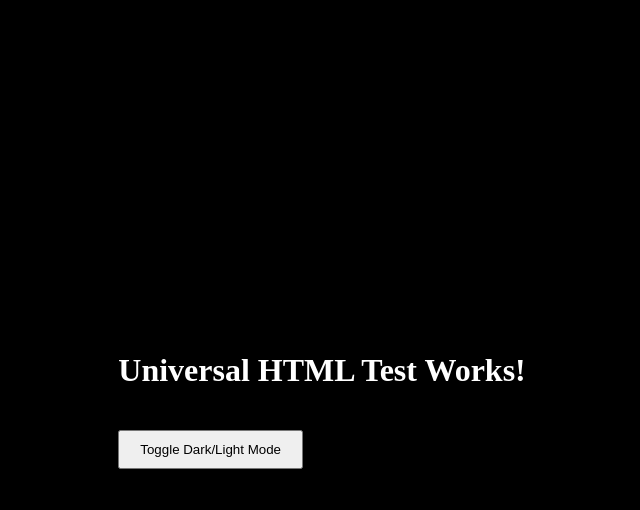
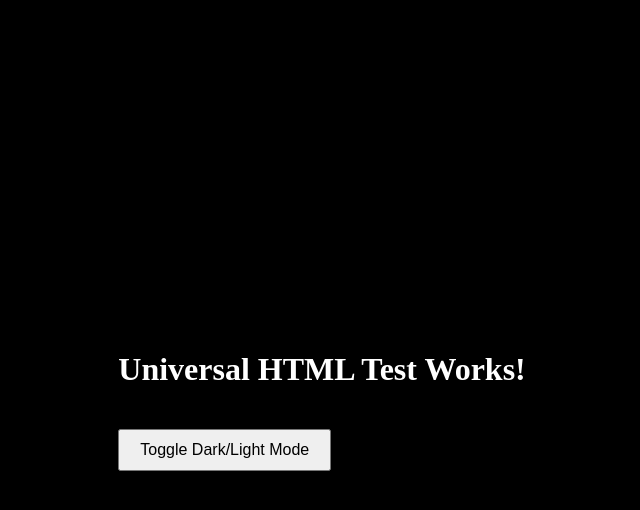
Before and after one commit to 23f1001617/universal-html-test, a plain HTML site: page index.html in a window 1280 px wide. Both pictures are taken after a click on the button "Toggle Dark/Light Mode". Shown: the whole page, without its empty margins (318-958 px from the left). Drawn offline with Linux system fonts and the light colour scheme.

Commit message:
Update index.html

```diff
--- a/index.html
+++ b/index.html
@@ -13,32 +13,33 @@
             margin: 0;
             background-color: white;
             color: blue;
-            transition: background-color 0.5s, color 0.5s;
+            transition: background-color 0.3s, color 0.3s;
+        }
+        body.dark-mode {
+            background-color: black;
+            color: white;
         }
         button {
             margin-top: 20px;
             padding: 10px 20px;
+            font-size: 16px;
             cursor: pointer;
-        }
-        .dark-mode {
-            background-color: black;
-            color: white;
         }
     </style>
 </head>
 <body>
     <div>
         <h1>Universal HTML Test Works!</h1>
-        <button id="toggle-button">Toggle Dark/Light Mode</button>
+        <button id="toggle-btn">Toggle Dark/Light Mode</button>
     </div>
     <script>
-        document.addEventListener('DOMContentLoaded', function() {
-            const button = document.getElementById('toggle-button');
+        window.onload = function() {
+            const button = document.getElementById('toggle-btn');
             button.addEventListener('click', function() {
                 document.body.classList.toggle('dark-mode');
             });
-        });
+        };
     </script>
 </body>
 </html>
-<!-- build-id: 2025-10-15T16:40:25.334659 -->
+<!-- build-id: 2025-10-15T16:41:31.978504 -->
```
